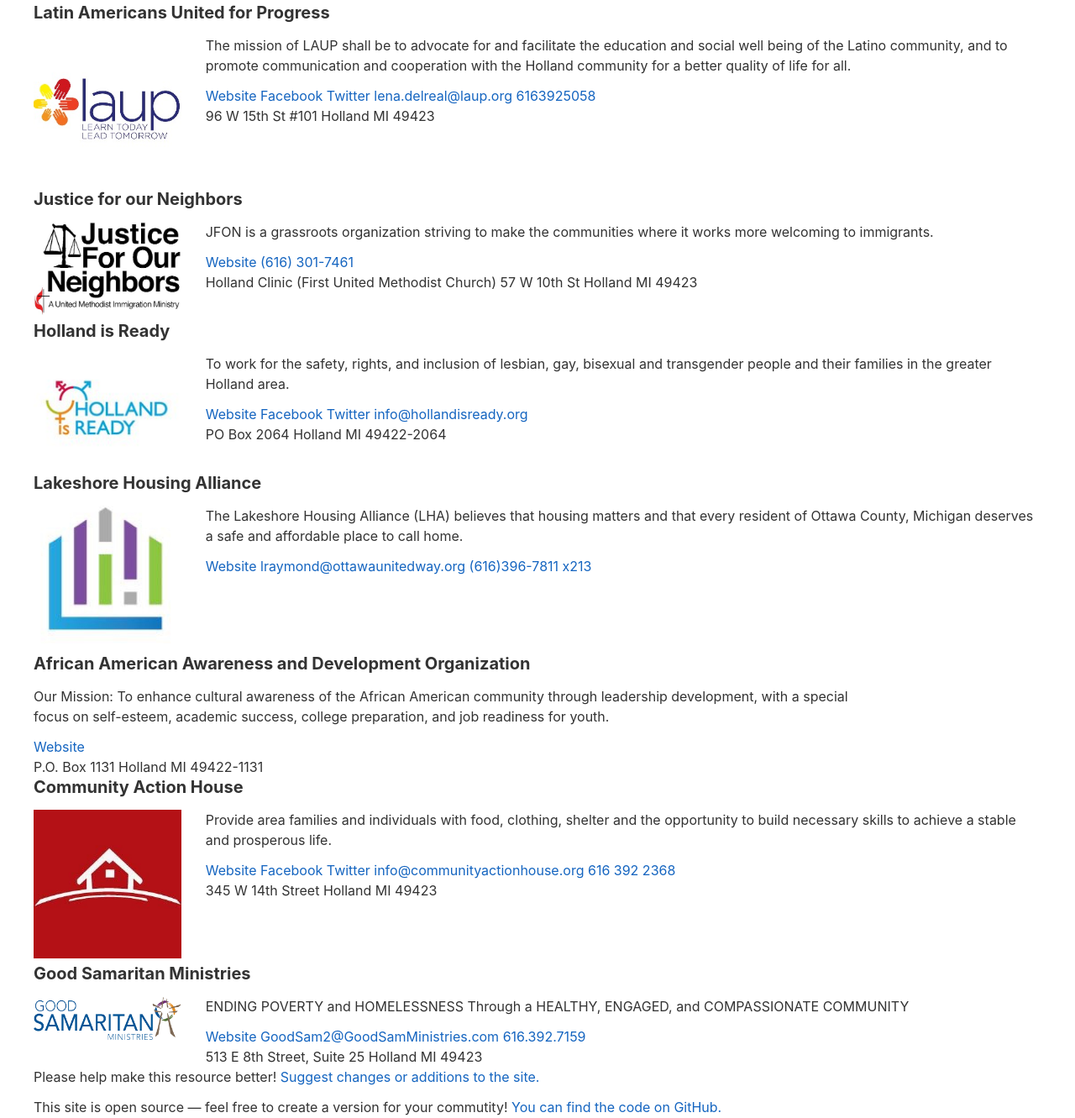
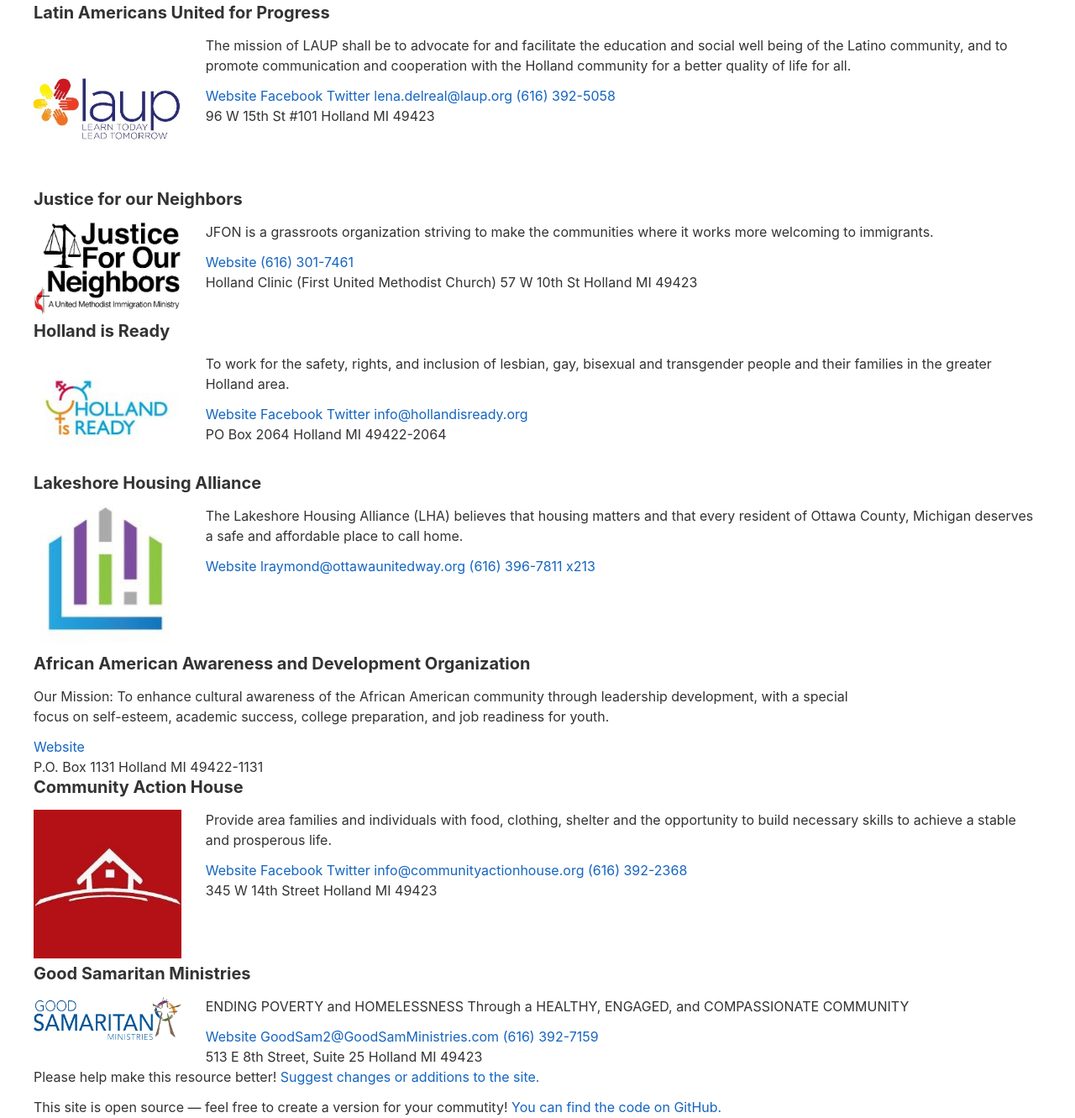
Before and after one commit to andrewbredow/hollandloves, a Jekyll site: the page built from index.html, in a window 1280 px wide. Shown: the part 864-2195 px from the top of the page at 84% size. Built offline with Jekyll 4.4.1, drawn with Linux system fonts in a browser that asks for light colours.

Commit message:
Normal phone number formatting

```diff
--- a/index.html
+++ b/index.html
@@ -37,7 +37,14 @@
         {% endif %}
 
         {% if cause.phone %}
-          <a class="tel" href="tel:+1{{cause.phone | remove: "-"}}">{{cause.phone}}</a>
+          {% capture str_phone %}{{cause.phone}}{%endcapture%}
+          <a class="tel" href="tel:+1{{str_phone | slice: 0, 10}}">
+            ({{str_phone | slice: 0, 3}})
+            {{str_phone | slice: 3, 3}}-{{str_phone | slice: 6, 4}}
+            {% if str_phone.size > 10 %}
+              x{{str_phone | slice: 10, str_phone.size}}
+            {% endif %}
+          </a>
         {% endif %}
 
         {% if cause.address.street_address %}
```
Also changed, not shown: _data/causes.yml (+6 -6 lines).
